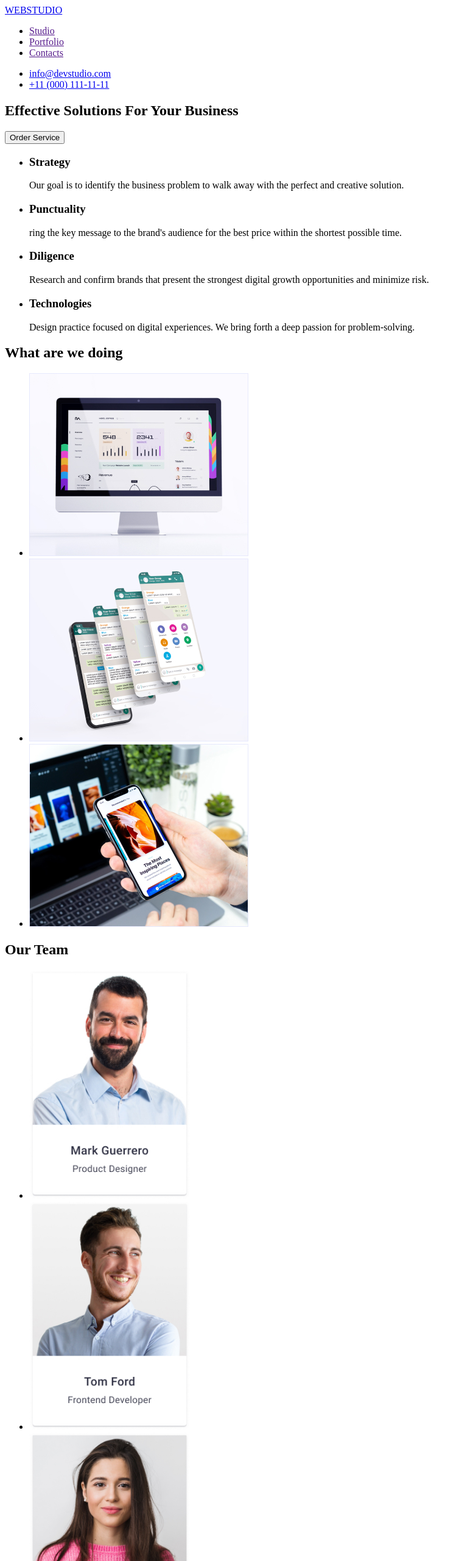
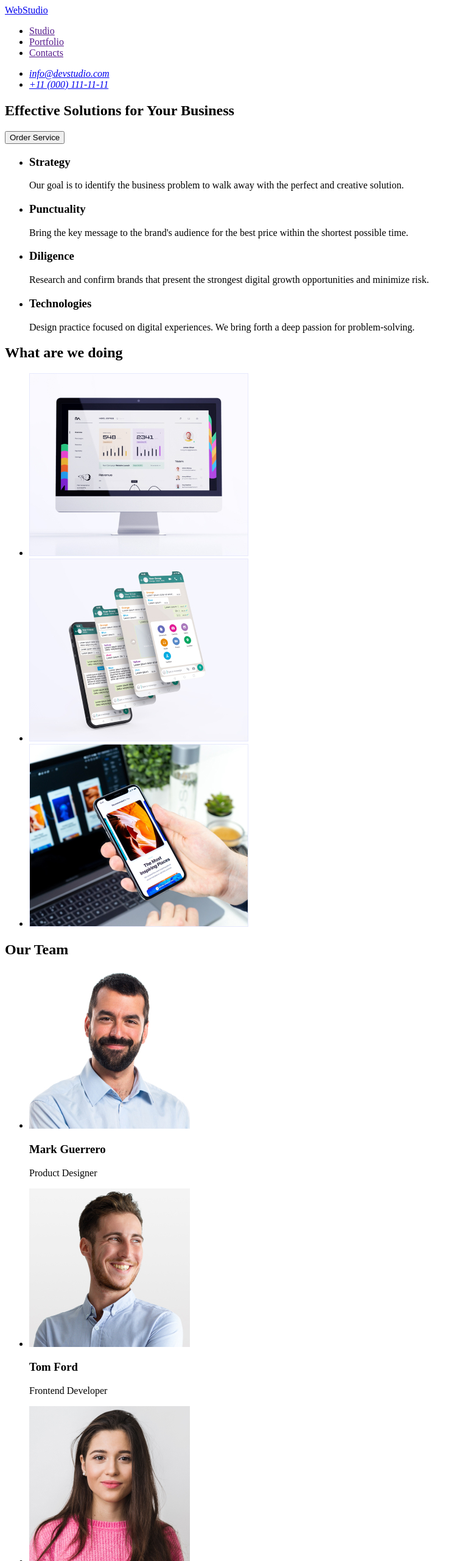
Before and after one commit to fsdev3/goit-markup-hw-01, a plain HTML site: page index.html in a window 1280 px wide. Shown: the top 2560 px of the page at 61% size, without its empty margins (0-759 px from the left). Drawn offline with Linux system fonts and the light colour scheme.

Commit message:
Corrected images, added Our Team descr

```diff
--- a/index.html
+++ b/index.html
@@ -9,7 +9,7 @@
   <body>
     <header>
       <nav>
-        <a href="/">WEBSTUDIO</a>
+        <a href="./index.html">WebStudio</a>
         <ul>
           <li><a href="">Studio</a></li>
           <li><a href="">Portfolio</a></li>
@@ -17,15 +17,25 @@
         </ul>
       </nav>
       <ul>
-        <li><a href="mailto:info@devstudio.com">info@devstudio.com</a></li>
-        <li><a href="tel:+110001111111">+11 (000) 111-11-11</a></li>
+        <li>
+          <address>
+            <a href="mailto:info@devstudio.com">info@devstudio.com</a>
+          </address>
+        </li>
+        <li>
+          <address>
+            <a href="tel:+110001111111">+11 (000) 111-11-11</a>
+          </address>
+        </li>
       </ul>
     </header>
     <main>
+      <!--  section 1 -->
       <section>
-        <h1>Effective Solutions For Your Business</h1>
-        <button>Order Service</button>
+        <h1>Effective Solutions for Your Business</h1>
+        <button type="button">Order Service</button>
       </section>
+      <!--  section 2 -->
       <section>
         <ul>
           <li>
@@ -38,7 +48,7 @@
           <li>
             <h3>Punctuality</h3>
             <p>
-              ring the key message to the brand's audience for the best price
+              Bring the key message to the brand's audience for the best price
               within the shortest possible time.
             </p>
           </li>
@@ -58,7 +68,7 @@
           </li>
         </ul>
       </section>
-      <!-- section What are we doing -->
+      <!-- section 3 What are we doing -->
       <section>
         <h2>What are we doing</h2>
         <ul>
@@ -67,36 +77,39 @@
           <li><img src="./images/img-3.jpg" width="360" alt="telepnone" /></li>
         </ul>
       </section>
-      <!-- section Our Team -->
+      <!-- section 4 Our Team -->
       <section>
         <h2>Our Team</h2>
         <ul>
           <li>
-            <img
-              src="./images/Team-Card-1.jpg"
-              width="264"
-              alt="product designer"
-            />
+            <img src="./images/Team-1.jpg" width="264" alt="product designer" />
+            <h3>Mark Guerrero</h3>
+            <p>Product Designer</p>
           </li>
           <li>
             <img
-              src="./images/Team-Card-2.jpg"
+              src="./images/Team-2.jpg"
               width="264"
               alt="frontend developer"
-            />
+            /> <h3>Tom Ford</h3>
+            <p>Frontend Developer</p>
           </li>
           <li>
-            <img src="./images/Team-Card-3.jpg" width="264" alt="marketing" />
+            <img src="./images/Team-3.jpg" width="264" alt="marketing" />
+            <h3>Camila Garcia</h3>
+            <p>Marketing</p>
           </li>
           <li>
-            <img src="./images/Team-Card-4.jpg" width="264" alt="ui designer" />
+            <img src="./images/Team-4.jpg" width="264" alt="ui designer" />
+            <h3>Daniel Wilson</h3>
+            <p>UI Designer</p>
           </li>
         </ul>
       </section>
     </main>
     <footer>
       <div>
-        <a href="/">WEBSTUDIO</a>
+        <a href="./index.html">WebStudio</a>
         <p>
           Increase the flow of customers and sales for your business with
           digital marketing & growth solutions.
```
Also changed, not shown: images/Team-1.jpg (added), images/Team-2.jpg (added), images/Team-3.jpg (added), images/Team-4.jpg (added), images/Team-Card-1.jpg (deleted), images/Team-Card-2.jpg (deleted), images/Team-Card-3.jpg (deleted), images/Team-Card-4.jpg (deleted).
